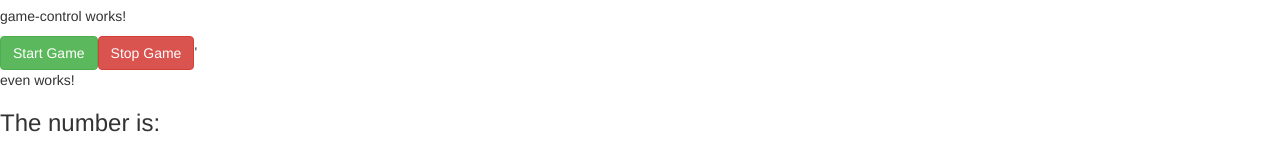
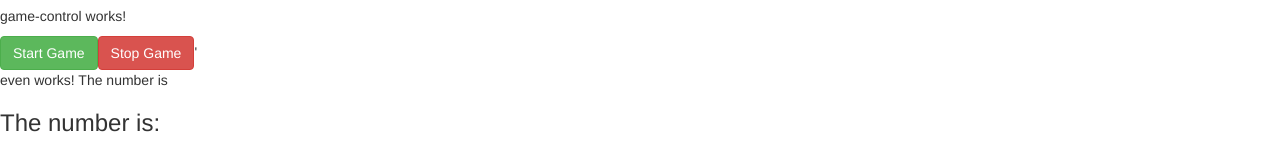
Before and after one commit to pbrandiezs/Udemy-Angular-The-Complete-Guide-2021-Assignment4, an Angular app: page / in a window 1280 px wide. Shown: the part 261-421 px from the top of the page. Built offline with nearby package versions, Linux system fonts and the light colour scheme.

Commit message:
feat: Added event for even components

```diff
--- a/src/app/app.component.html
+++ b/src/app/app.component.html
@@ -19,7 +19,7 @@
 <div>
   <app-game-control (gameEvent)='displayTheNumber($event)'></app-game-control>'
   <app-odd *ngIf="theNumberFromGameControl % 2" [x] = theNumberFromGameControl></app-odd>
-  <app-even></app-even>
+  <app-even *ngIf="!(theNumberFromGameControl % 2)" [x] = theNumberFromGameControl></app-even>
   <h3>The number is: {{theNumberFromGameControl}}</h3>
 
 
--- a/src/app/even/even.component.html
+++ b/src/app/even/even.component.html
@@ -1 +1 @@
-<p>even works!</p>
+<p>even works! The number is {{ x }}</p>
--- a/src/app/even/even.component.ts
+++ b/src/app/even/even.component.ts
@@ -1,4 +1,4 @@
-import { Component, OnInit } from '@angular/core';
+import { Component, Input, OnInit } from '@angular/core';
 
 @Component({
   selector: 'app-even',
@@ -12,4 +12,6 @@ export class EvenComponent implements OnInit {
   ngOnInit(): void {
   }
 
+  @Input() x: number;
+
 }
--- a/src/app/odd/odd.component.ts
+++ b/src/app/odd/odd.component.ts
@@ -14,9 +14,4 @@ export class OddComponent implements OnInit {
 
   @Input() x: number;
 
-  getTheNumber(x) {
-     console.log('The number in odd.component.ts is: ' + x);
-     return(x);
-  }
-
 }
```
